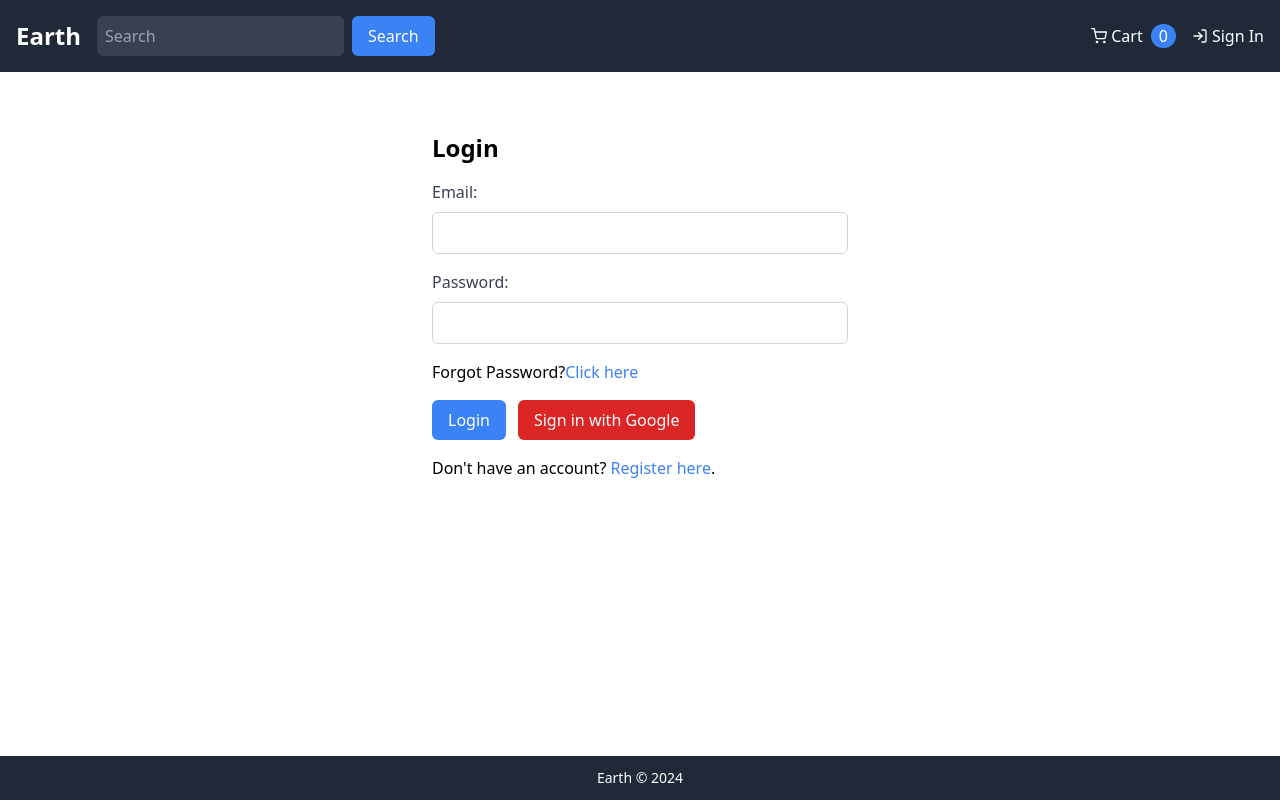
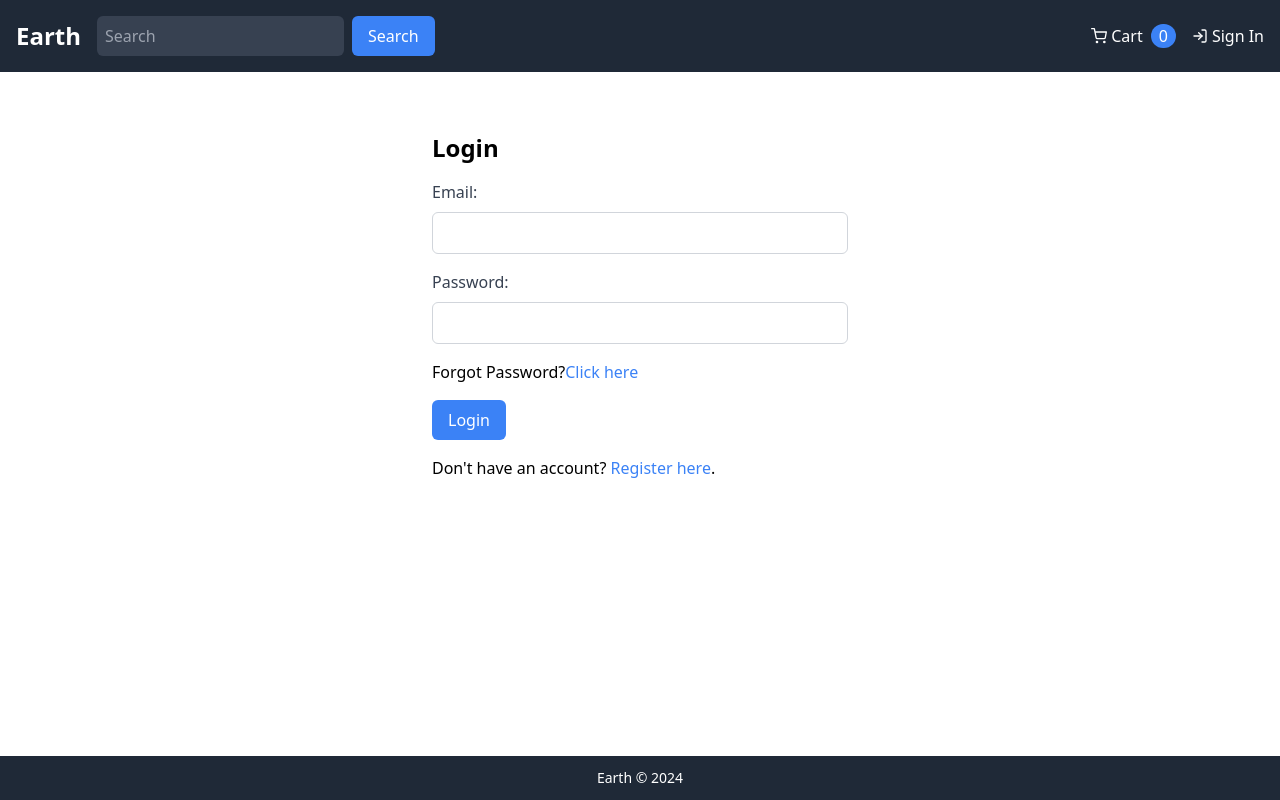
Before and after one commit to arthdarji352/Ecommerce-app-2024, a React app in the folder client/: page /login in a window 1280 px wide. Built offline with nearby package versions, Linux system fonts and the light colour scheme; the HTML template or start-up script is replaced by a standard one.

Commit message:
hide Google login button bcaz some issues

```diff
--- a/client/src/screens/LoginScreen.jsx
+++ b/client/src/screens/LoginScreen.jsx
@@ -123,7 +123,7 @@ const LoginScreen = () => {
             <button
               onClick={handleGoogleAuth}
               type="button"
-              className="bg-red-600 text-white px-4 py-2 rounded-md mt-4 ml-3 hover:bg-red-700"
+              className="bg-red-600 hidden text-white px-4 py-2 rounded-md mt-4 ml-3 hover:bg-red-700"
             >
               Sign in with Google
             </button>
```
